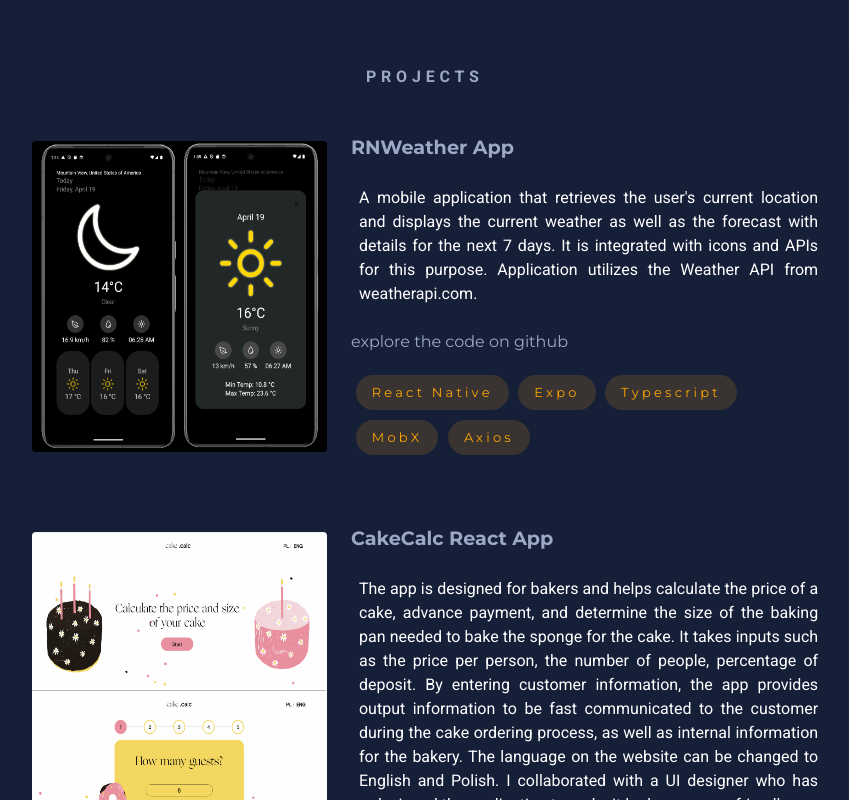
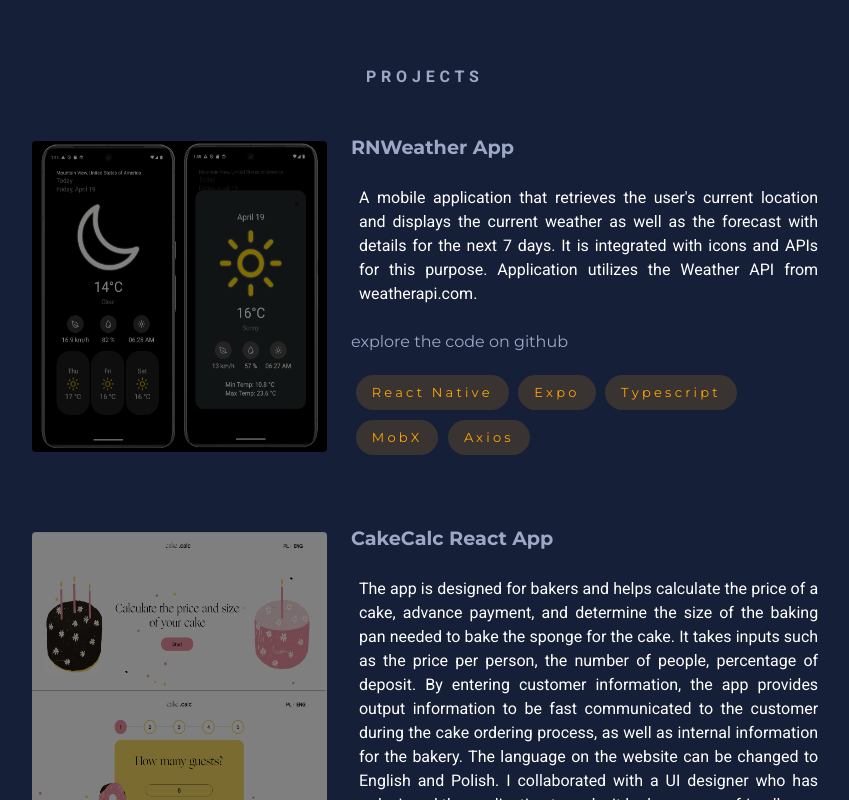
Before and after one commit to olcolcolc/olcolcolc.github.io, a React (Vite) app: page / in a window 1280 px wide. Shown: the part 1940-2740 px from the top of the page, without its empty margins (430-1279 px from the left). Built offline with nearby package versions, Linux system fonts and the light colour scheme.

Commit message:
feat(Projects): Add transition to ProjectImg

```diff
--- a/src/pages/projects/Projects.tsx
+++ b/src/pages/projects/Projects.tsx
@@ -63,6 +63,11 @@ const ProjectImg = styled.img`
   height: auto;
   padding: 1rem;
   border-radius: 20px;
+  filter: brightness(0.5);
+  transition: filter 0.3s ease;
+  &:hover {
+    filter: brightness(0.9);
+  }
 `;
 
 const Info = styled.div`
```
